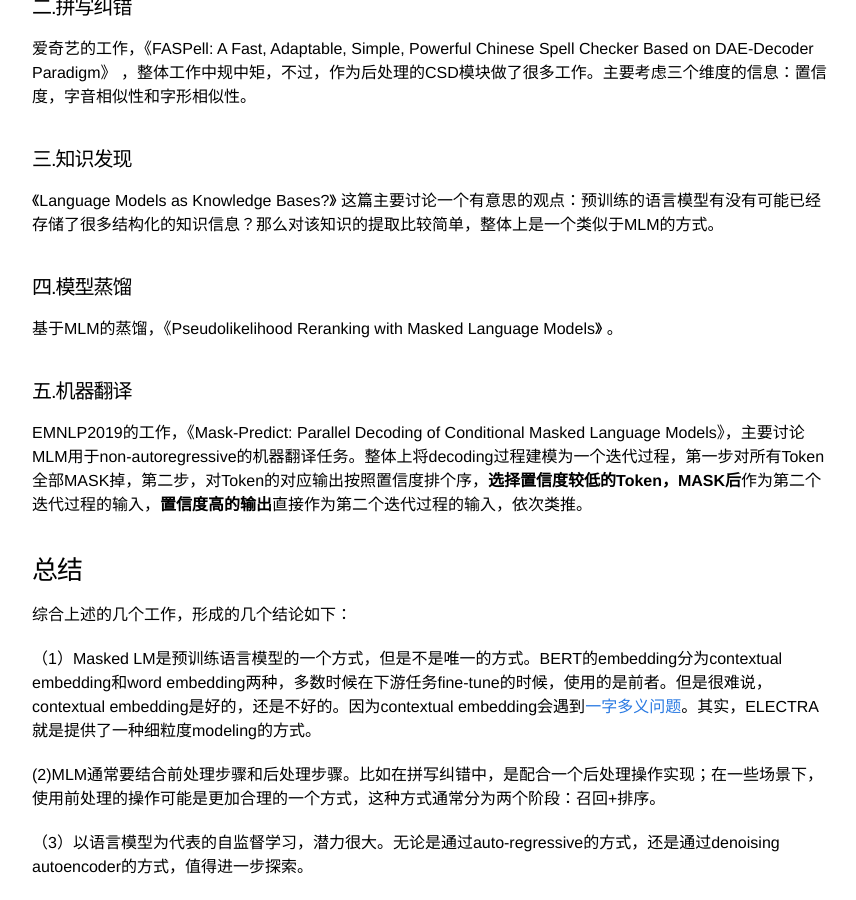
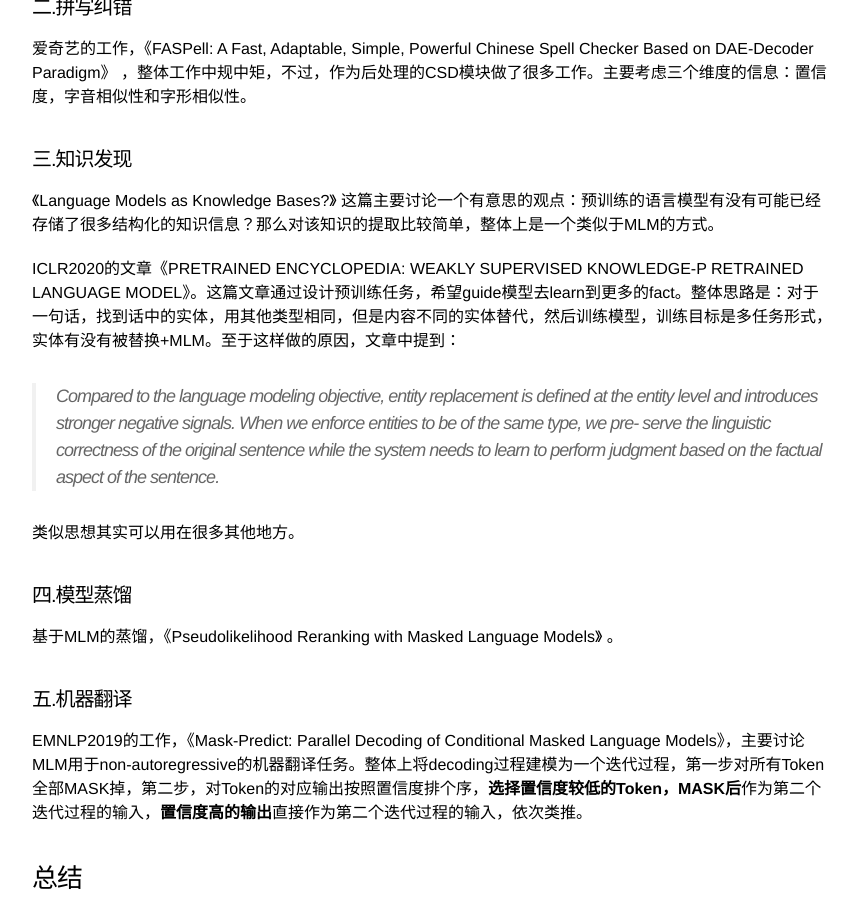
Before and after one commit to zhpmatrix/zhpmatrix.github.io, a Jekyll site: the page built from _posts/2019-11-05-mlm.md, in a window 1280 px wide and 900 px high, scrolled down 2565 px. Shown: the whole window, without its empty margins (208-1064 px from the left). Built offline with Jekyll 4.4.1, drawn with Linux system fonts in a browser that asks for light colours; comment, search, counter and statistics services are not loaded.

Commit message:
update blog about mlm

```diff
--- a/_posts/2019-11-05-mlm.md
+++ b/_posts/2019-11-05-mlm.md
@@ -99,7 +99,11 @@ BERT的训练包含两个任务，第一是Masked LM；第二是下一句预测
 《Language Models as Knowledge Bases?》
 这篇主要讨论一个有意思的观点：预训练的语言模型有没有可能已经存储了很多结构化的知识信息？那么对该知识的提取比较简单，整体上是一个类似于MLM的方式。
 
+ICLR2020的文章《PRETRAINED ENCYCLOPEDIA: WEAKLY SUPERVISED KNOWLEDGE-P RETRAINED LANGUAGE MODEL》。这篇文章通过设计预训练任务，希望guide模型去learn到更多的fact。整体思路是：对于一句话，找到话中的实体，用其他类型相同，但是内容不同的实体替代，然后训练模型，训练目标是多任务形式，实体有没有被替换+MLM。至于这样做的原因，文章中提到：
 
+> Compared to the language modeling objective, entity replacement is deﬁned at the entity level and introduces stronger negative signals. When we enforce entities to be of the same type, we pre- serve the linguistic correctness of the original sentence while the system needs to learn to perform judgment based on the factual aspect of the sentence.
+
+类似思想其实可以用在很多其他地方。
 
 #### 四.模型蒸馏
 
```
